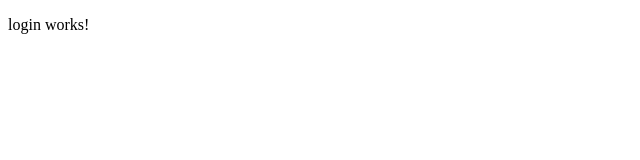
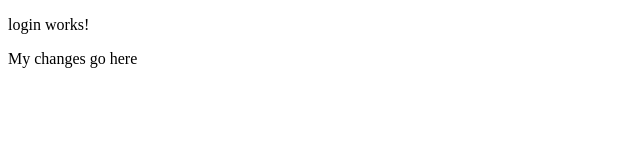
Before and after one commit to YarynaN/Bike_Now_Lviv, an Angular app: page /login in a window 1280 px wide. Shown: the top 160 px of the page, without its empty margins (0-640 px from the left). Built offline with nearby package versions, Linux system fonts and the light colour scheme.

Commit message:
My changes

```diff
--- a/src/app/components/login/login.component.html
+++ b/src/app/components/login/login.component.html
@@ -1 +1,3 @@
 <p>login works!</p>
+
+<p>My changes go here</p>
```
